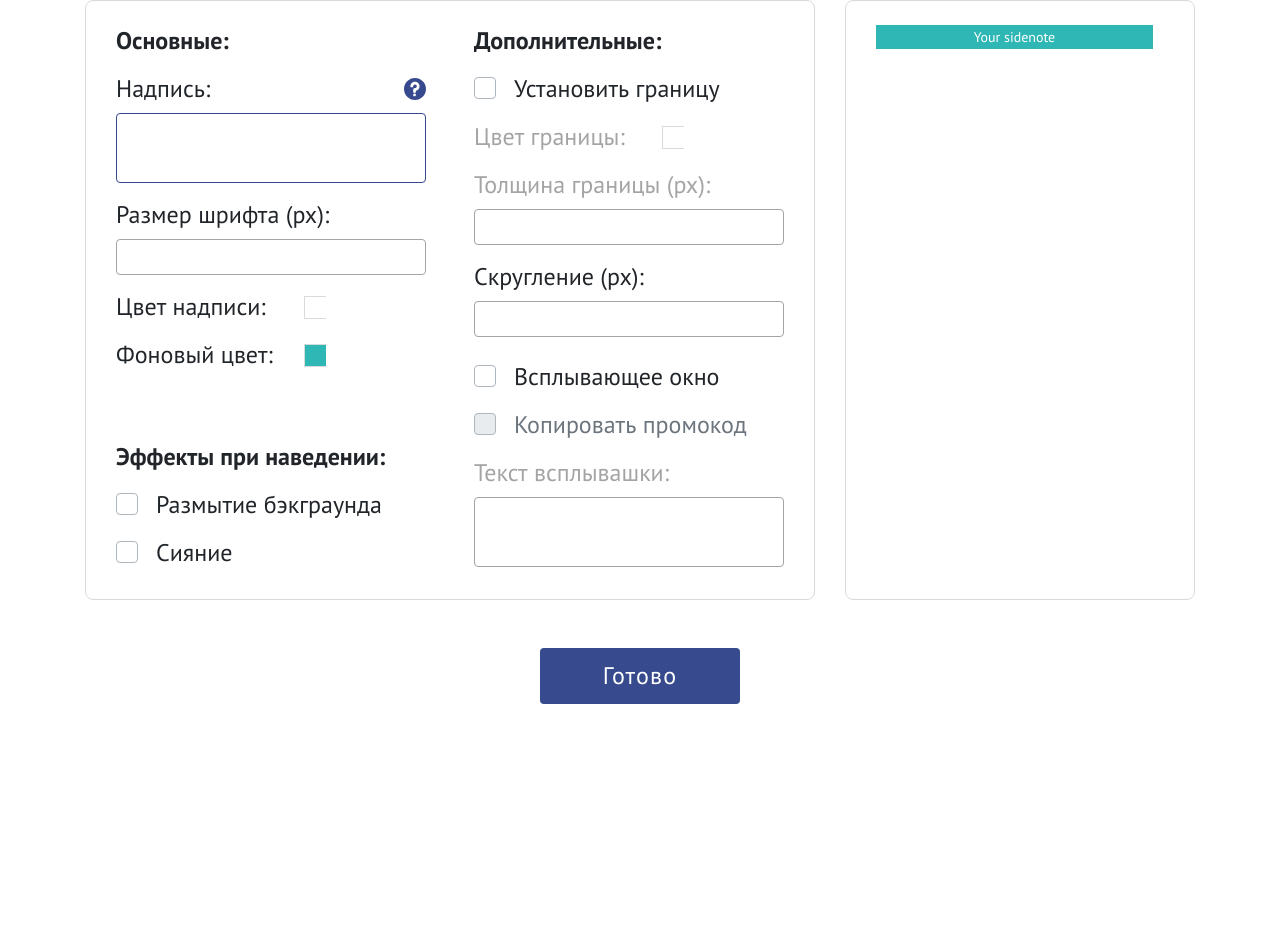
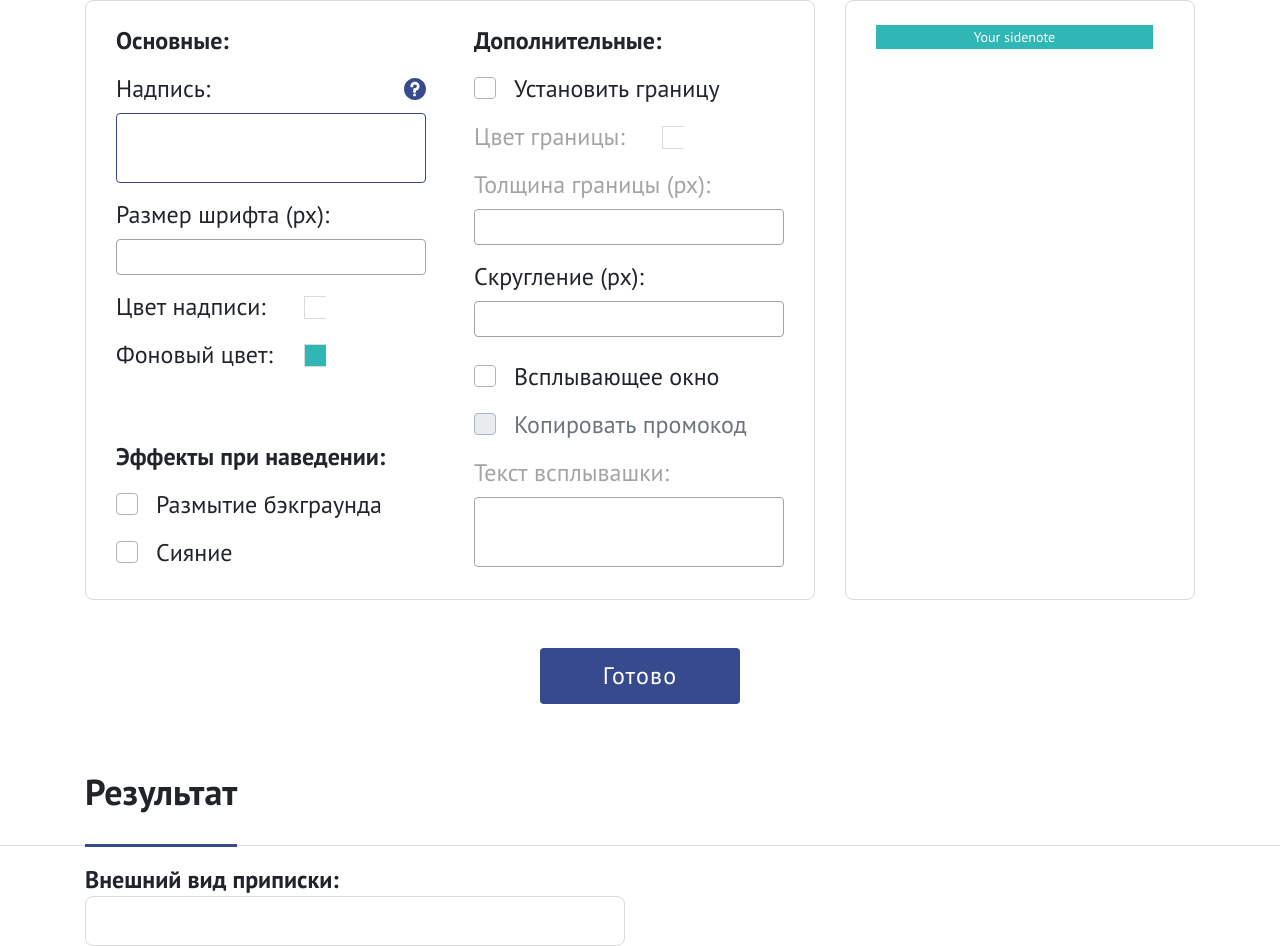
Before and after one commit to Samgeven/sidenote, a plain HTML site: page index.html in a window 1280 px wide. Shown: the part 188-1134 px from the top of the page. Before the commit the page ends 940 px from the top, so only its background shows below. Drawn offline with nearby package versions, Linux system fonts and the light colour scheme.

Commit message:
started making result screen

```diff
--- a/css/style.css
+++ b/css/style.css
@@ -23,7 +23,6 @@ h2 {
     font-size: 2.25rem;
     line-height: 3rem;
     font-weight: bold;
-    padding-bottom: 0.75rem;
 }
 
 h3 {
@@ -37,6 +36,10 @@ textarea {
 
 .mt-32 {
     margin-top: 2rem !important;
+}
+
+.mt-64 {
+    margin-top: 4rem !important;
 }
 
 .btn {
--- a/index.html
+++ b/index.html
@@ -145,5 +145,22 @@
             </div>
          </div>
      </section>
+     <section class="result hl">
+        <div class="result_wrp container mt-64">
+            <h2 class="result__title hl_short d-inline-block">
+                Результат
+            </h2>
+            <div class="result_row row">
+                <div class="result-sidenote_wrp col-xl-6 mt-5">
+                    <h3 class="result-sidenote__title">
+                        Внешний вид приписки:
+                    </h3>
+                    <div class="result-sidenote main_border">
+
+                    </div>
+                </div>
+            </div>
+        </div>
+     </section>
      <script src="js/script.js"></script>
 </body>
```
